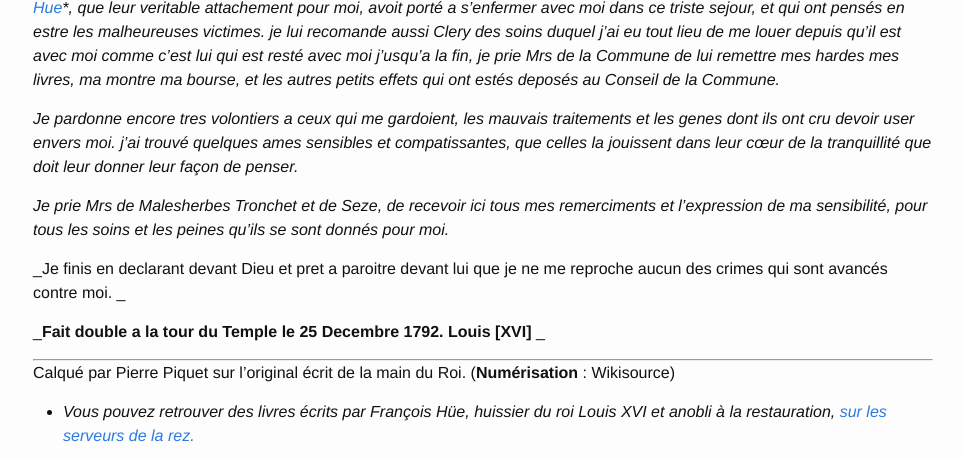
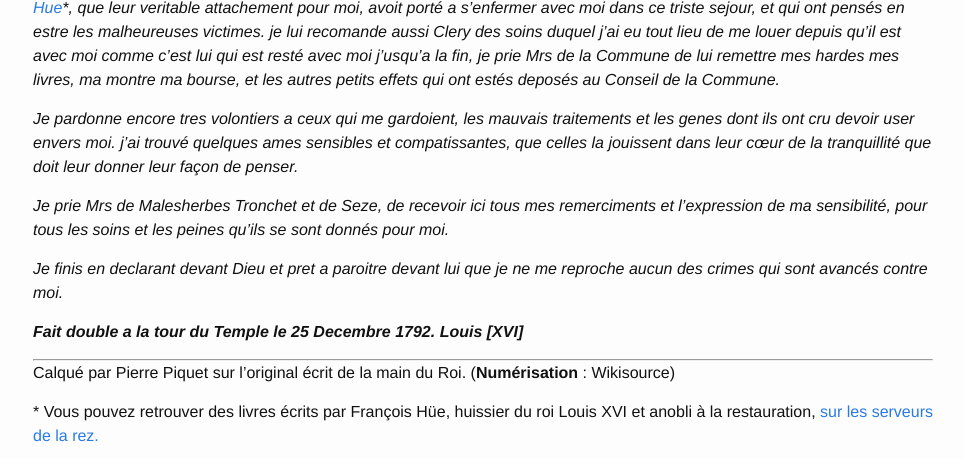
Before and after one commit to cccroix/cccroix.github.io, a Jekyll site: the page built from _posts/2015-01-22-testament-de-louis-xvi-envoye-a-la-commune-de-paris-le-21-janvier-1793.markdown, in a window 1280 px wide and 900 px high, scrolled down 2217 px, cut to the strip 0-459 px from the top of the window. Shown: the whole strip, without its empty margins (157-1121 px from the left). Built offline with Jekyll 4.4.1, drawn with Linux system fonts in a browser that asks for light colours; some of the changed text lies outside the part shown.

```diff
--- a/_posts/2015-01-22-testament-de-louis-xvi-envoye-a-la-commune-de-paris-le-21-janvier-1793.markdown
+++ b/_posts/2015-01-22-testament-de-louis-xvi-envoye-a-la-commune-de-paris-le-21-janvier-1793.markdown
@@ -10,28 +10,16 @@ categories:
 - Gazette
 ---
 
-**Note importante : **Nous tenons à noter que le CC✝ ne cherche en aucun cas à faire profession d'opinions politiques quelconques en publiant ce texte.
+**Note importante :** Nous tenons à noter que le CC✝ ne cherche en aucun cas à faire profession d'opinions politiques quelconques en publiant ce texte.
 
 Ce « testament » en effet est avant tout la dernière profession de foi d'un catholique qui, à l'aube de son exécution, vient de faire le point sur sa vie et qui demande à tout ceux qu'il aurait offensés par inadvertance de le pardonner et de prier pour lui ; il pardonne aussi à ceux qui ont décidé sa mort.
 
-
-
 * * *
-
-
-
-
 
 ### Envoyé à la Commune de Paris
 Le 21 janvier 1793
 
-
-
-
-
 * * *
-
-
 
 _Au nom de la tres Sainte Trinité du Pere du fils et du St Esprit. Aujourd’hui vingt cinquieme jour de Decembre, mil sept cent quatre vingt douze. Moi Louis XVIe du nom Roy de France, etant depuis plus de quatres mois enfermé avec ma famille dans la Tour du Temple a Paris, par ceux qui etoient mes sujets, et privé de toutte communication quelconque, mesme depuis le onze du courant avec ma famille de plus impliqué dans un Proces, dont il est impossible de prevoir l’issue a cause des passions des hommes, et dont on ne trouve aucun pretexte ni moyen dans aucune Loy existante, n’ayant que Dieu pour temoin de mes pensées et auquel je puisse m’adresser. je declare ici en sa presence mes dernieres volontés et mes sentiments._
 
@@ -67,28 +55,17 @@ _Je pardonne encore tres volontiers a ceux qui me gardoient, les mauvais traitem
 
 _Je prie Mrs de Malesherbes Tronchet et de Seze, de recevoir ici tous mes remerciments et l’expression de ma sensibilité, pour tous les soins et les peines qu’ils se sont donnés pour moi._
 
-_Je finis en declarant devant Dieu et pret a paroitre devant lui que je ne me reproche aucun des crimes qui sont avancés contre moi. _
+_Je finis en declarant devant Dieu et pret a paroitre devant lui que je ne me reproche aucun des crimes qui sont avancés contre moi._
 
-_**Fait double a la tour du Temple le 25 Decembre 1792. Louis [XVI]**
-_
-
+_**Fait double a la tour du Temple le 25 Decembre 1792. Louis [XVI]**_
 
 
 * * *
 
-
-
-
-
 Calqué par Pierre Piquet sur l’original écrit de la main du Roi. (**Numérisation** : Wikisource)
 
 
-
-
-
-
-
-* _Vous pouvez retrouver des livres écrits par François Hüe, huissier du roi Louis XVI et anobli à la restauration, [sur les serveurs de la rez.](ftp://rez:57zero@lgdubois.rez/livres/Francois%20Hue/Les%20dernieres%20annees%20du%20regne%20et%20de%20la%20vie%20de%20Louis%20XVI%20(376)/Les%20dernieres%20annees%20du%20regne%20et%20de%20la%20vie%20-%20Francois%20Hue.pdf)_
+\* Vous pouvez retrouver des livres écrits par François Hüe, huissier du roi Louis XVI et anobli à la restauration, [sur les serveurs de la rez.](ftp://rez:57zero@lgdubois.rez/livres/Francois%20Hue/Les%20dernieres%20annees%20du%20regne%20et%20de%20la%20vie%20de%20Louis%20XVI%20(376)/Les%20dernieres%20annees%20du%20regne%20et%20de%20la%20vie%20-%20Francois%20Hue.pdf)
 
 
 
```
